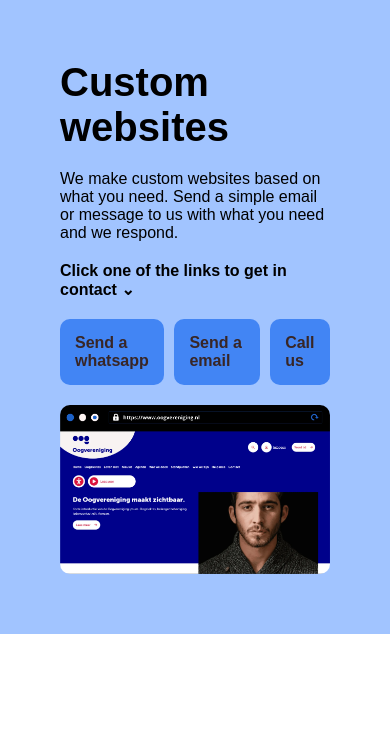
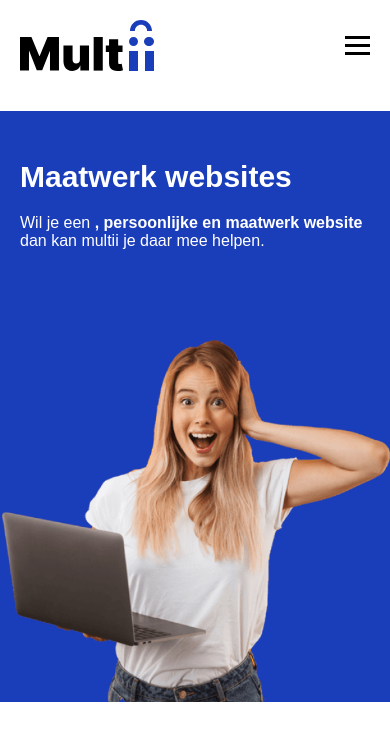
Before and after one commit to timmit147/template, a plain HTML site: page multii.html in a window 390 px wide. Drawn offline with Linux system fonts and the light colour scheme.

Commit message:
multii added and blocks created

```diff
--- a/css/header-3.css
+++ b/css/header-3.css
@@ -3,7 +3,6 @@
     position: relative;
     justify-content: center;
     gap: 20px;
-    background-color: #a1c4ff;
     display: flex;
     flex-direction: row;
 }
@@ -17,6 +16,7 @@
     width: calc(50% - 10px);
     border-radius: 10px;
     position: relative;
+    height: fit-content;
 }
 
 .header-3 .content {
@@ -69,7 +69,8 @@ a.whatsapp {
 strong{
     font-weight: 700;
 }
-@media screen and (max-width: 600px) {
+
+@media screen and (max-width: 800px) {
     .header-3 {
         flex-direction: column;
     }
--- /dev/null
+++ b/css/header-4.css
@@ -0,0 +1,76 @@
+.header-4 {
+    padding: 0px;
+    position: relative;
+    justify-content: center;
+    gap: 40px;
+    display: grid;
+    grid-template-columns: 1fr 1fr;
+    background-color: #1A3DB9;
+    color: white;
+    height: 70vh;
+    padding-left: calc((100% - 1280px) / 2);
+    padding-right: calc((100% - 1280px) / 2);
+}
+
+.header-4 h1 {
+    font-size: 40px;
+    margin: 0px;
+}
+
+.header-4 picture {
+    display: flex;
+    height: 100%;
+    overflow: hidden;
+    align-items: end;
+    justify-content: center;
+}
+
+.header-4 img{
+    height: 90%;
+    width: 100%;
+    object-fit: contain;
+    object-position: bottom;
+}
+
+.header-4 .content {
+    display: flex;
+    flex-direction: column;
+    justify-content: center;
+    gap: 20px;
+    padding: 60px 0px 60px 60px;
+}
+
+.header-4 p {
+    max-width: 500px;
+    margin: 0;
+}
+
+.header-4  .buttons{
+    display: flex;
+    gap: 10px;
+}
+
+strong{
+    font-weight: 700;
+}
+
+@media screen and (max-width: 800px) {
+    .header-4 {
+        grid-template-columns: 1fr;
+        gap: 20px;
+    }
+
+
+    .header-4 .content{
+        padding: 40px 20px;
+    }
+
+    .header-4 h1{
+        font-size: 30px;
+    }
+
+    .header-4 img{
+        height: 100%;
+    }
+
+}
--- /dev/null
+++ b/css/menu-4.css
@@ -0,0 +1,80 @@
+.menu-4 {
+    margin: 20px;
+    display: grid;
+    grid-template-columns: 1fr 2fr;
+    align-items: center;
+    padding-left: calc((100% - 1280px) / 2);
+    padding-right: calc((100% - 1280px) / 2);
+    gap: 20px;
+}
+
+.menu-4 a {
+    color: black;
+    text-decoration: none;
+    border-bottom: 2px solid white;
+    width: fit-content;
+    padding-bottom: 4px;
+}
+
+.menu-4 a:hover {
+    border-bottom: 2px solid black;
+}
+
+.menu-4 nav {
+    display: flex;
+    justify-content: flex-end; /* Align navigation to the right */
+    gap: 30px;
+}
+
+.hamburger-menu {
+    display: none; /* Hide by default on non-mobile screens */
+}
+
+.menu-4  .hamburger-menu .bar {
+    width: 25px;
+    height: 3px;
+    background-color: black;
+    margin: 5px 0;
+    transition: transform 0.4s, opacity 0.4s;
+}
+
+@media screen and (max-width: 768px) {
+    .menu-4 {
+        grid-template-rows: auto auto; /* Two rows on small screens */
+    }
+
+    .menu-4 nav {
+        display: none; /* Hide nav links on small screens by default */
+        width: 100%; /* Make nav full width */
+        justify-content: center; /* Center items horizontally */
+    }
+
+    .menu-4  .hamburger-menu {
+        display: block; /* Show hamburger menu on small screens */
+        cursor: pointer;
+        justify-self: right;
+        font-size: 35px;
+    }
+
+    .menu-4.active nav {
+        display: flex; /* Show nav when menu is active */
+        flex-direction: column;
+        padding-top: 20px;
+    }
+
+    .menu-4.active nav {
+        grid-column: span 2; /* Make nav span both columns on small screens */
+        justify-content: left; /* Center navigation items on small screens */
+    }
+    .menu-4.active .bar:nth-child(1) {
+        transform: translateY(8px) rotate(45deg);
+    }
+
+    .menu-4.active .bar:nth-child(2) {
+        opacity: 0;
+    }
+
+    .menu-4.active .bar:nth-child(3) {
+        transform: translateY(-8px) rotate(-45deg);
+    }
+}
--- /dev/null
+++ b/js/menu-4.js
@@ -0,0 +1,3 @@
+document.querySelector('.hamburger-menu').addEventListener('click', function() {
+  document.querySelector('.menu-4').classList.toggle('active');
+});
--- a/multii.html
+++ b/multii.html
@@ -5,25 +5,43 @@
     <meta charset="UTF-8">
     <meta name="viewport" content="width=device-width, initial-scale=1.0">
     <link rel="stylesheet" href="css/main.css">
-    <link rel="stylesheet" href="css/header-3.css">
+    <link rel="stylesheet" href="css/header-4.css">
+    <link rel="stylesheet" href="css/menu-4.css">
+
     <title>My Basic HTML Page</title>
 </head>
 
 <body>
 
-    <section class="header-3">
+    <section class="menu-4">
+        <img src="images/logo.svg" alt="Logo">
+        <div class="hamburger-menu">
+            <div class="bar"></div>
+            <div class="bar"></div>
+            <div class="bar"></div>
+        </div>
+        <nav>
+            <a href="#">Projecten</a>
+            <a href="#">FAQ</a>
+            <a href="#">Prijs berekenen</a>
+            <a href="#">Contact</a>
+        </nav>
+    </section>
+
+
+
+    <section class="header-4">
         <div class="content">
-            <h1>Custom websites</h1>
-            <p>We make custom websites based on what you need. Send a simple email or message to us with what you need and we respond.</p>
-            <strong>Click one of the links to get in contact ⌄</strong>
-            <div class="buttons">
-                <a class="whatsapp">Send a whatsapp</a><a class="email">Send a email</a><a class="phone">Call us</a>
-            </div>
+            <h1>Maatwerk websites</h1>
+            <p>Wil je een <strong>, persoonlijke en maatwerk website</strong> dan kan multii je daar mee helpen. </p>
         </div>
-        <img src="images/oogvereniging.webp" alt="oogvereniging">
+        <picture>
+            <img src="images/header-4-image.png" alt="Vrouw met laptop">
+        </picture>
     </section>
 
 
 </body>
+<script src="js/menu-4.js"></script>
 
 </html>
```
Also changed, not shown: index.html (+12 -0 lines), images/header-4-image.png (added), images/logo.svg (added).
